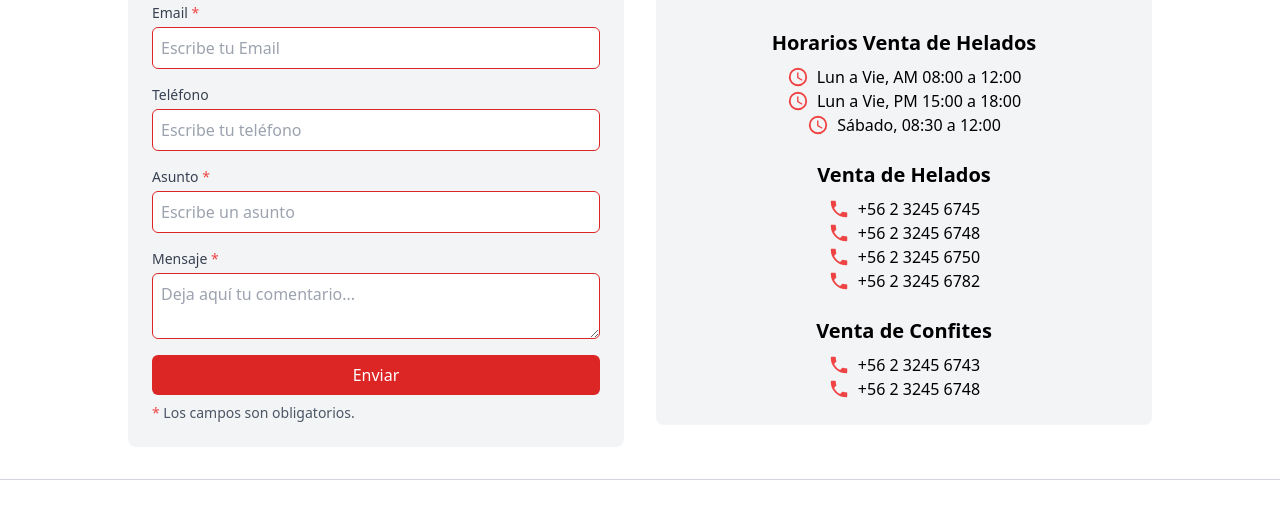
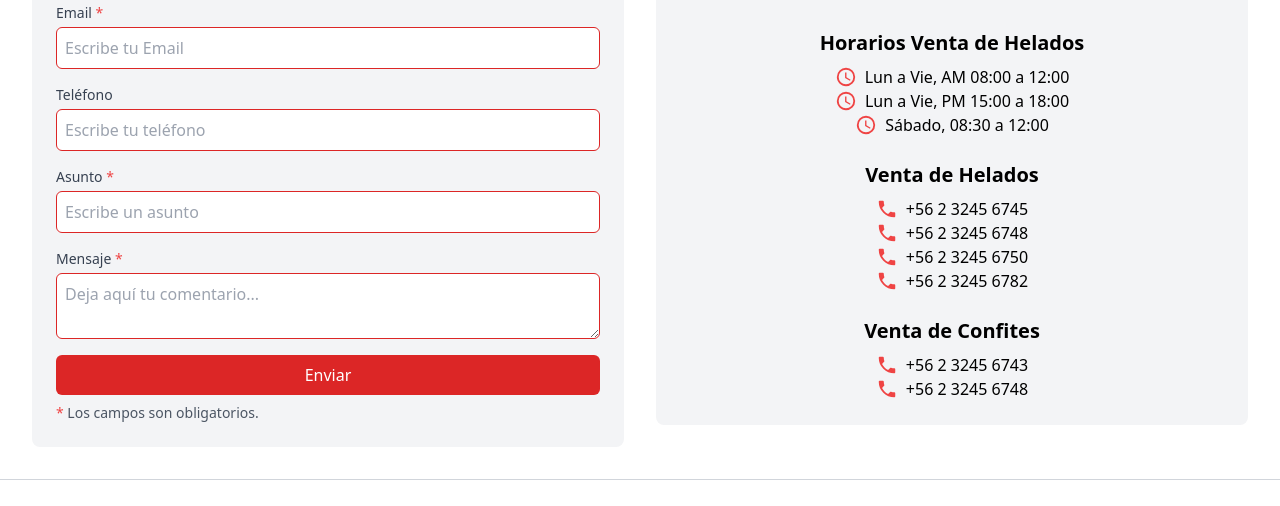
Before and after one commit to Christian7h/fruna, an Astro site: page /contacto in a window 1280 px wide. Shown: the part 308-814 px from the top of the page. Built offline with nearby package versions, Linux system fonts and the light colour scheme; Astro itself is replaced by a stand-in of ours.

Commit message:
beta stable 0.3

```diff
--- a/src/pages/contacto.astro
+++ b/src/pages/contacto.astro
@@ -5,7 +5,7 @@
 ---
 
 <Layout title="Contacto - Fruna">
-  <main class="container mx-auto px-32">
+  <main class="container mx-auto px-8">
     <div class="container mx-auto" id="page">
       <div class="site-content" id="content">
         <section class="container mx-auto">
```
